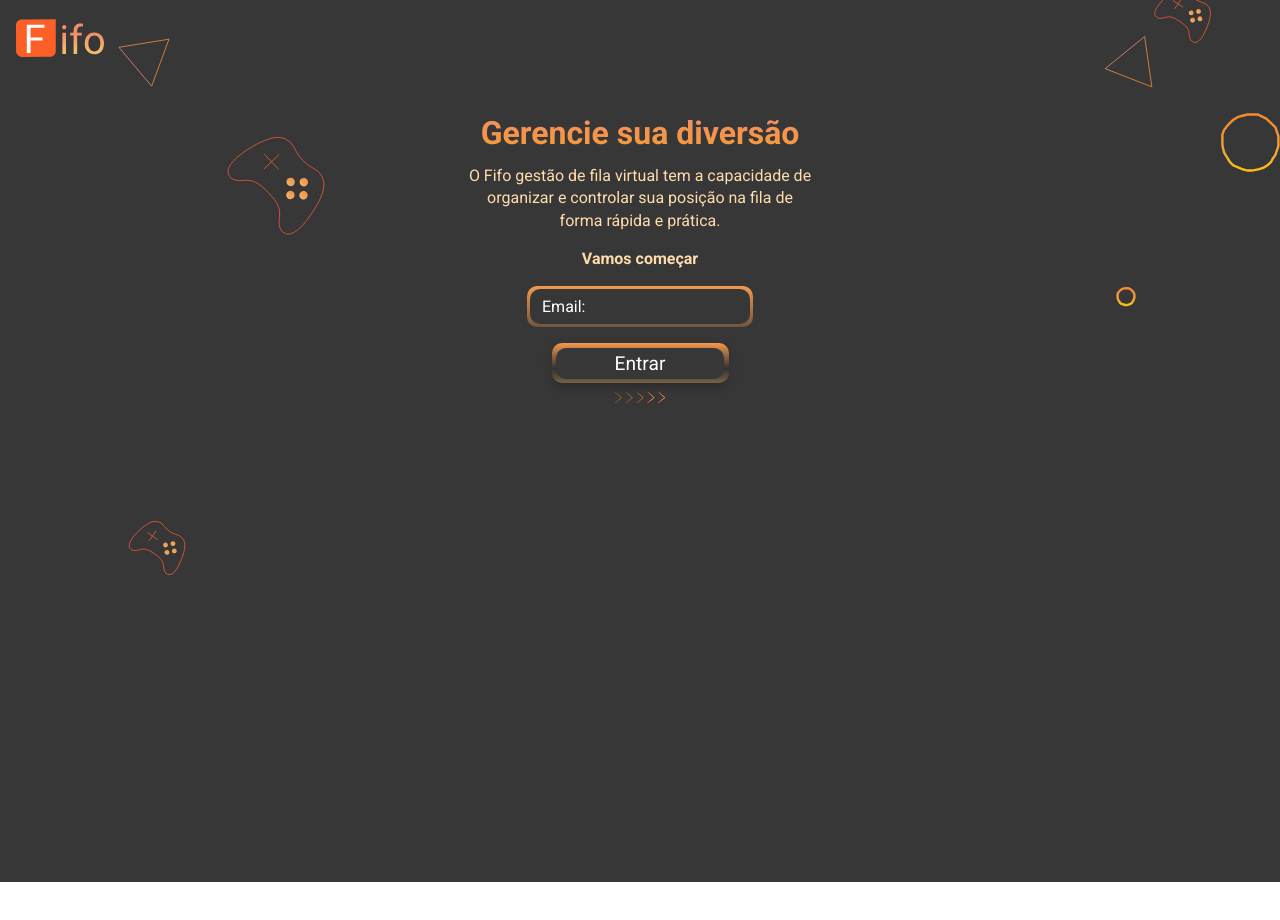
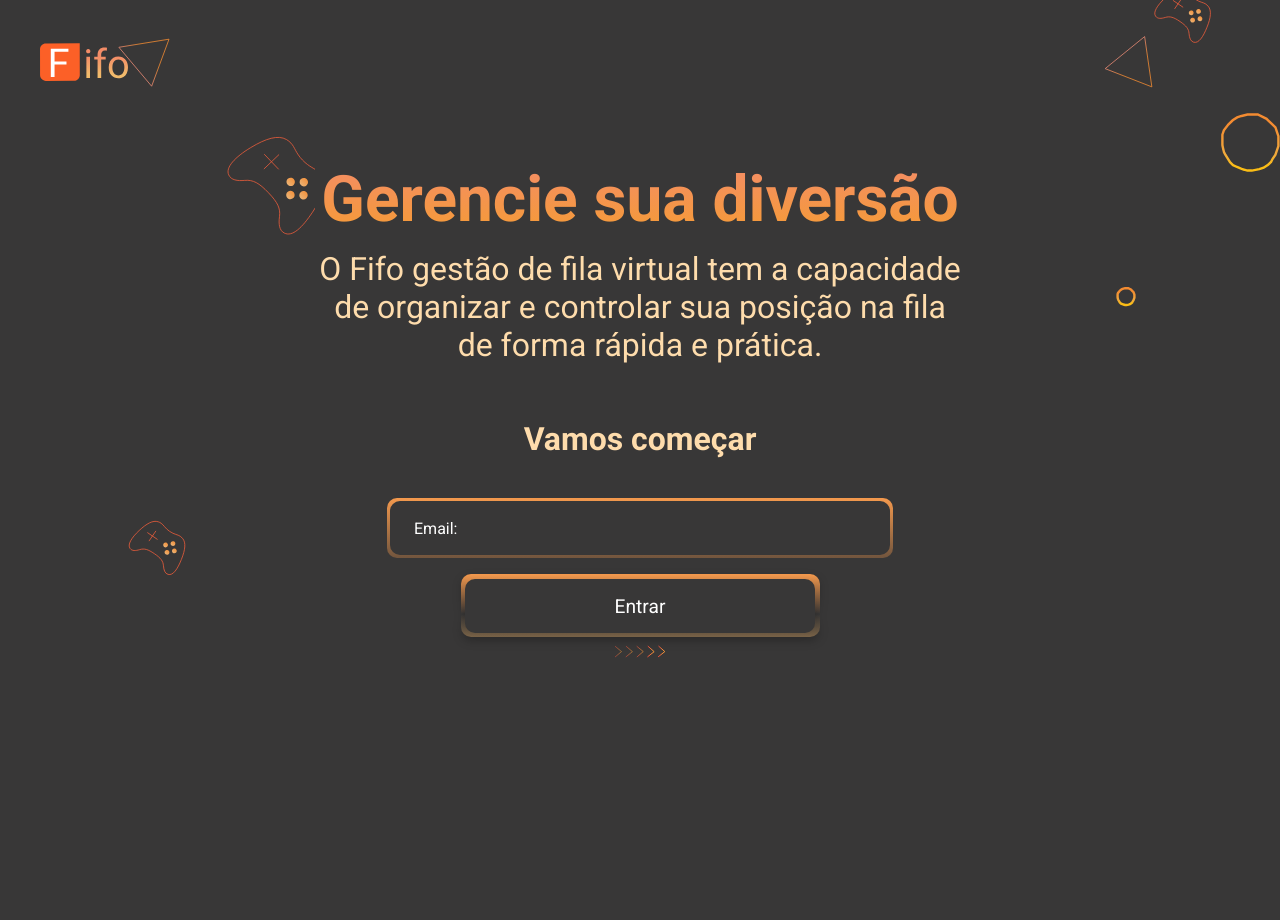
Before and after one commit to rbmelolima/FIFO-Web, a React (Create React App) app: page / in a window 1280 px wide. Shown: the top 920 px of the page. Before the commit the page ends 882 px from the top, so only its background shows below. Built offline with nearby package versions, Linux system fonts and the light colour scheme.

Commit message:
temp: tela de login responsiva

```diff
--- a/src/pages/login/index.tsx
+++ b/src/pages/login/index.tsx
@@ -13,6 +13,7 @@
       </nav>
 
       <main>
+        <div className="container">
           <h1>Gerencie sua diversão </h1>
           <p> O Fifo gestão de fila virtual tem a capacidade de organizar e controlar sua posição na fila de forma rápida e prática.</p>
 
@@ -27,9 +28,10 @@
               <button className="entry">Entrar</button>
             </div>
 
-          <img src={ entry } alt="" className="entry-img"/>
+            <img src={ entry } alt="" className="entry-img" />
 
           </form>
+        </div>
       </main>
     </div>
   )
--- a/src/pages/login/style.css
+++ b/src/pages/login/style.css
@@ -10,6 +10,24 @@
 
 nav.menu img {
   width: 90px;
+}
+
+@media screen and (min-width: 576px) {
+  nav.menu {
+    padding: 24px;
+  }
+}
+
+@media screen and (min-width: 768px) {
+  nav.menu {
+    padding: 32px;
+  }
+}
+
+@media screen and (min-width: 992px) {
+  nav.menu {
+    padding: 40px;
+  }
 }
 /* Fim do componente navbar */
 
@@ -36,6 +54,12 @@
   height: 100vh;
 }
 
+#page-login .container {
+  background-color: var(--color-background-dark);
+  width: fit-content;
+  margin: 0 auto;
+}
+
 #page-login main {
   padding: 32px 16px;
   text-align: center;
@@ -54,7 +78,6 @@
 
 #page-login main p {
   color: var(--color-primary-light);
-  line-height: 1.4rem;
   font-size: 1rem;
 
   max-width: 350px;
@@ -67,6 +90,78 @@
   line-height: 1.4rem;
   font-size: 1rem;
   margin-bottom: 16px;
+}
+
+@media screen and (min-width: 768px) {
+  #page-login main h1 {
+    font-size: 3rem;
+  }
+
+  #page-login main p,
+  #page-login main h4 {
+    font-size: 1.5rem;
+  }
+
+  #page-login main p {
+    max-width: 100%;
+    margin-bottom: 48px;
+  }
+
+  #page-login main h4 {
+    margin-bottom: 32px;
+  }
+
+  #page-login .container {
+    max-width: 600px;
+  }
+
+  #page-login input {
+    width: 450px;
+    padding: 16px 24px;
+    height: 54px;
+  }
+
+  #page-login button.entry {
+    width: 300px;
+    padding: 16px 24px;
+    height: 54px;
+  }
+}
+
+@media screen and (min-width: 992px) {
+  #page-login main h1 {
+    font-size: 4rem;
+  }
+
+  #page-login main p,
+  #page-login main h4 {
+    font-size: 2rem;
+  }
+
+  #page-login main p {
+    max-width: 100%;
+    margin-bottom: 64px;
+  }
+
+  #page-login main h4 {
+    margin-bottom: 48px;
+  }
+
+  #page-login .container {
+    max-width: 650px;
+  }
+
+  #page-login input {
+    width: 500px;
+    padding: 16px 24px;
+    height: 54px;
+  }
+
+  #page-login button.entry {
+    width: 350px;
+    padding: 16px 24px;
+    height: 54px;
+  }
 }
 
 /* INPUT AND BUTTON */
```
Lines whose indentation alone changed are shown as unchanged.
